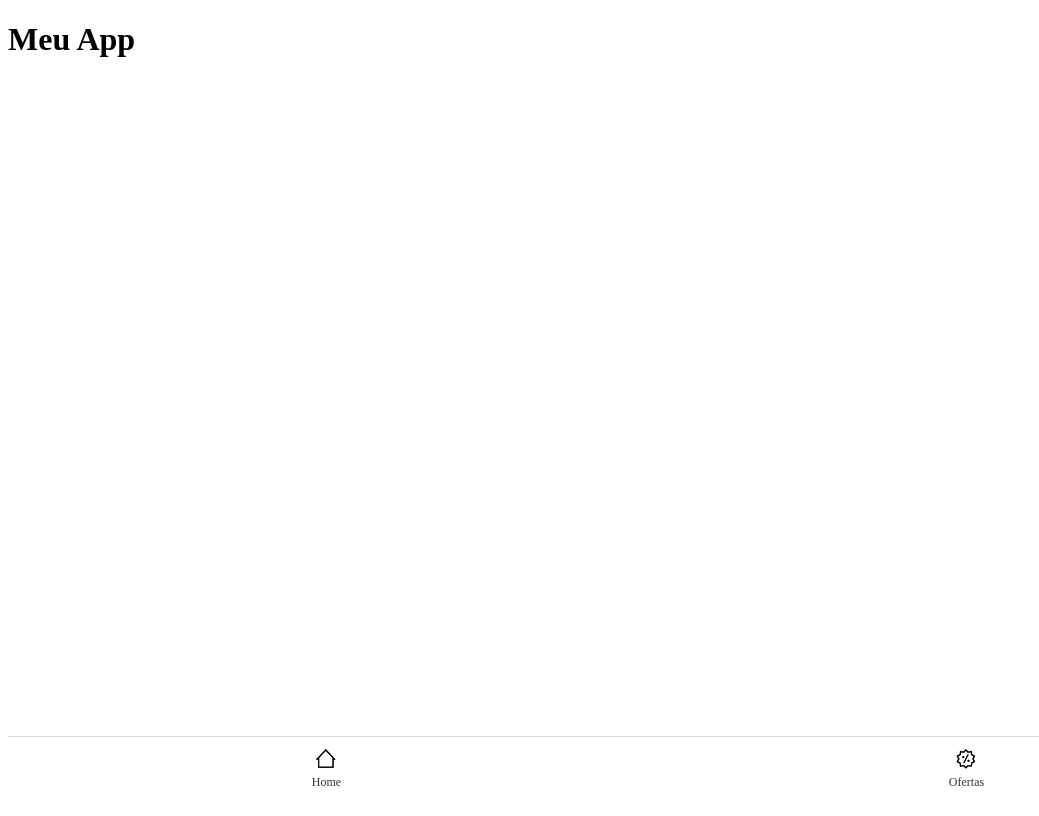
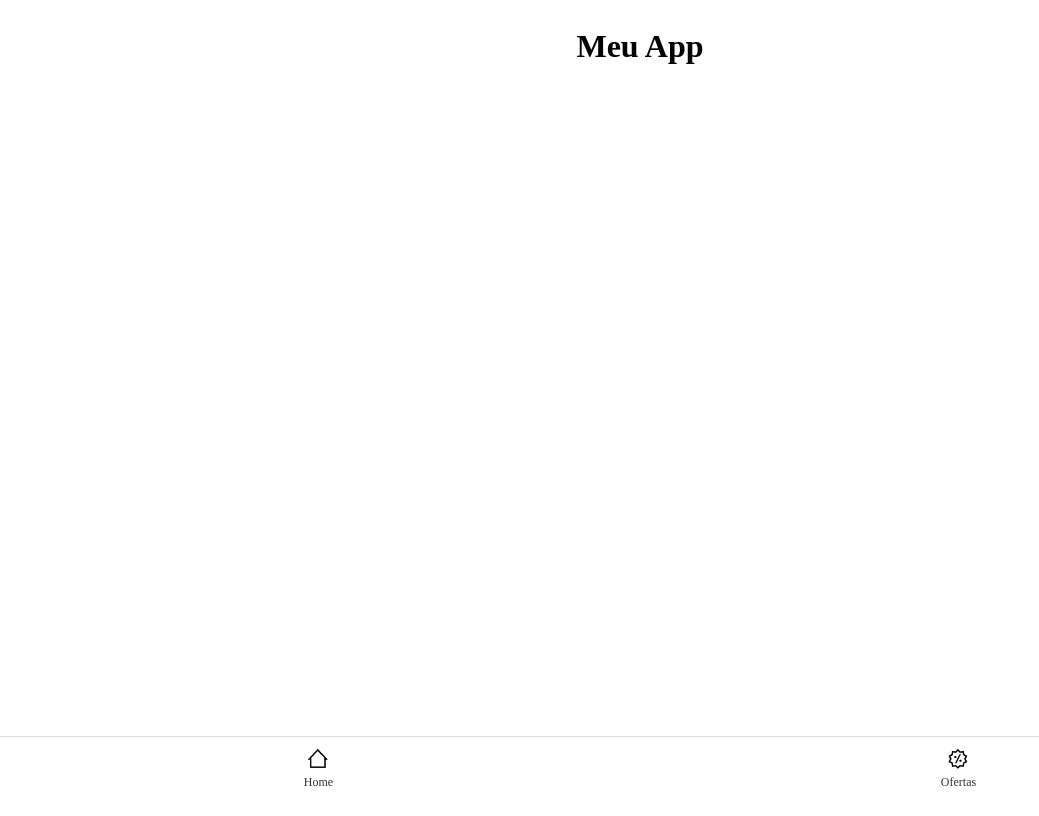
Before and after one commit to gustavo0308/lokaliza-app, a React (Create React App) app: page / in a window 1280 px wide. Shown: the whole page, without its empty margins (0-1039 px from the left). Built offline with nearby package versions, Linux system fonts and the light colour scheme.

Commit message:
"Centralização"

```diff
--- a/src/App.css
+++ b/src/App.css
@@ -1,4 +1,13 @@
-.App {
-    font-family: Arial, sans-serif;
-    text-align: center;
-  }
+.app-container {
+  display: flex;
+  flex-direction: column;
+  justify-content: flex-start; /* Alinha o conteúdo ao topo */
+  align-items: center; /* Centraliza horizontalmente */
+  height: 100vh; /* Ocupa toda a altura da tela */
+  text-align: center; /* Garante que o texto do título também seja centralizado */
+}
+
+h1 {
+  margin-top: 20px; /* Adiciona um pequeno espaçamento do topo da página */
+  font-size: 2rem; /* Ajuste o tamanho do título se necessário */
+}
--- a/src/App.tsx
+++ b/src/App.tsx
@@ -1,10 +1,11 @@
 import React from 'react';
+import './App.css'; // Importando o arquivo de estilos
 import BottomNavigation from './components/BottomNavigation';
 
 function App() {
   return (
-    <div style={{ paddingBottom: '60px' }}>
-      <h1>Meu App</h1>
+    <div className="app-container">
+      <h1>Meu App</h1>  {/* Título centralizado */}
       {/* conteúdo principal aqui */}
       <BottomNavigation />
     </div>
```
